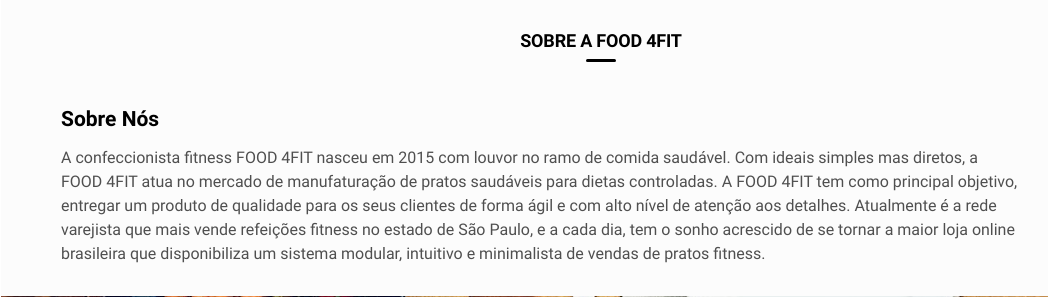
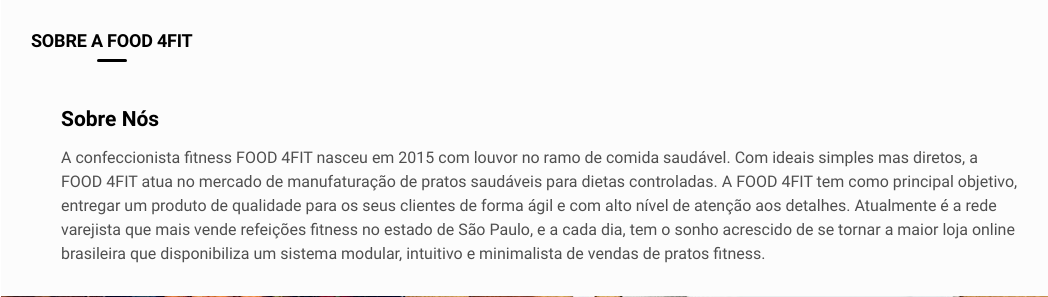
Before and after one commit to ArisCodeOFC/Food4FITWeb, a PHP site: page /view/sobre.php in a window 1280 px wide. Shown: the part 121-418 px from the top of the page, without its empty margins (39-1087 px from the left). Run offline with PHP 8.4, Linux system fonts and the light colour scheme.

Commit message:
Classe principal (main) alterada

```diff
--- a/assets/css/stylesheet.css
+++ b/assets/css/stylesheet.css
@@ -29,8 +29,8 @@ body{
 	background-color: #FCFCFC;
 	display: flex;
 	flex-direction: column;
-	justify-content: center;
-	align-items: center;
+	justify-content: flex-start;
+	align-items: flex-start;
 	z-index: 1;
 }
 ::-webkit-scrollbar{
```
